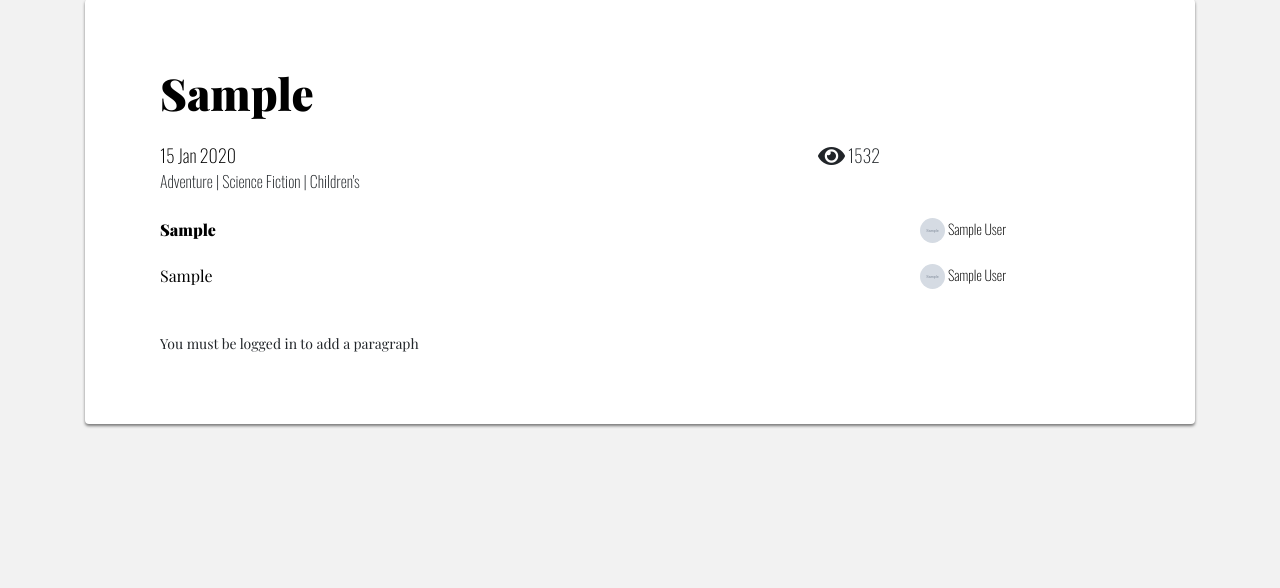
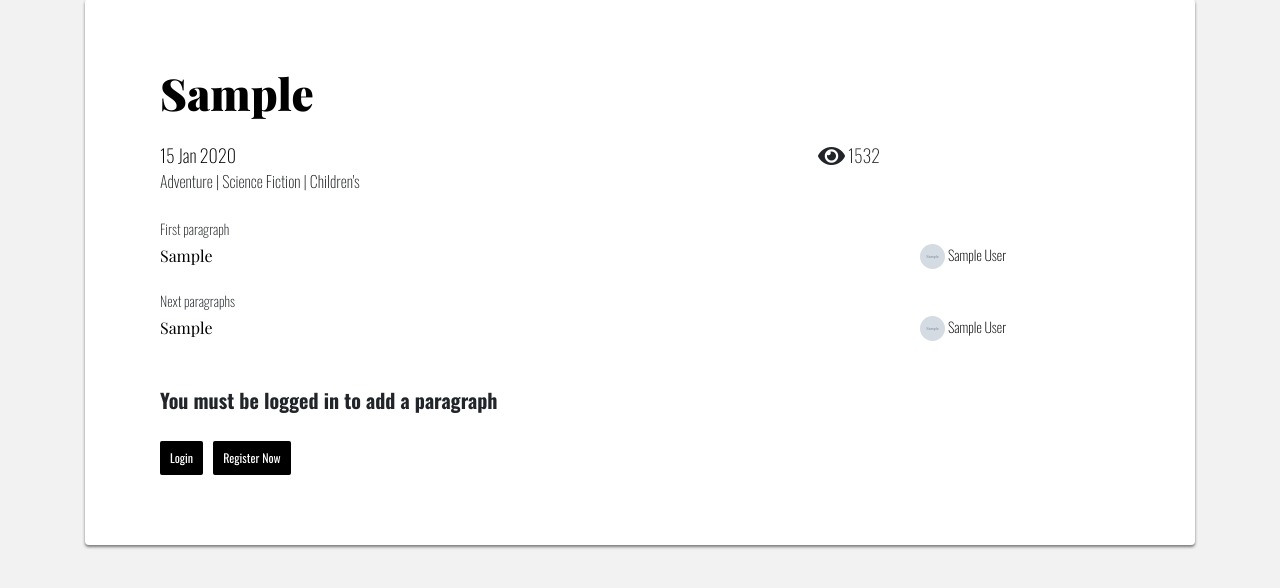
Before and after one commit to pig70/nextparanew, a Django app: a page that uses mainsite/templates/story_detail.html in a window 1280 px wide. Shown: the part 136-724 px from the top of the page. Run offline with Django 3.2, Linux system fonts and the light colour scheme; tables that the repository leaves empty hold one stand-in row (values such as "Sample post"); grey boxes marked "Sample" are stand-in pictures; some libraries are stand-ins or nearby versions.

Commit message:
More styling

```diff
--- a/mainsite/static/css/article.css
+++ b/mainsite/static/css/article.css
@@ -16,6 +16,7 @@
     font-weight: 900;
     line-height: 1.09;
     color: #000000;
+    padding-left: 0px;
 }
 
 .article-date-info {
@@ -49,10 +50,17 @@
     line-height: 1.5;
 }
 
+.article-sub-head {
+    font-family: "Oswald", serif;
+    font-size: 14px;
+    font-weight: 200;
+    margin-bottom: 5px;
+}
+
 .article-first-para {
     font-family: 'Playfair Display', serif;
     font-size: 16px;
-    font-weight: 900;
+    font-weight: 400;
     line-height: 1.5;
     color: #000000;
     margin: 0 40px 22px 0;
@@ -107,3 +115,9 @@ textarea:focus {
 .add-paragraph-container {
     margin-top: 10px;
 }
+
+.log-in-to-add-prompt-bold {
+    font-family: 'Oswald', serif;
+    font-size: 20px;
+    font-weight: 900;
+}
--- a/mainsite/static/css/base.css
+++ b/mainsite/static/css/base.css
@@ -21,6 +21,13 @@ h1 {
     font-size: 22px;
     font-weight: bold;
     margin-bottom: 25px;
+    padding-left: 15px;
+}
+
+h2 {
+    font-family: 'Oswald', serif;
+    font-size: 16px;
+    font-weight: 900;
 }
 
 .row {
@@ -99,7 +106,7 @@ h1 {
     border: 0;
     background-color: #000000;
     padding: 8px 10px;
-    margin-top: 10px;
+    margin: 10px 10px 0 0;
 }
 
 .login-logout {
--- a/mainsite/templates/home.html
+++ b/mainsite/templates/home.html
@@ -1,7 +1,7 @@
 {% extends 'base.html' %} {% block title %}Home | Nextparagraph{% endblock %} {% block content %}
 
 <h1>Latest paragraphs</h1>
-<div class="row no-gutters">
+<div class="row">
   {% for paragraph in new_paragraphs %}
   <div class="col-sm-12 col-md-6 col-lg-4">
     <div class="home-story-box d-flex flex-column">
--- a/mainsite/templates/story_detail.html
+++ b/mainsite/templates/story_detail.html
@@ -10,17 +10,22 @@
             <div class="row no-gutters">
                 <div class="below-headline-info col-sm-6 col-md-9 col-lg-9">
                     <div class="article-date-info">{{ story.story_publish_date|date:'d M Y' }}</div>
-    <div class="article-watchers"><i class="fa fa-eye fa-lg" id="watchers-eye-not-watched"></i><span class="watcher-number">1532</span></div>
+                    <div class="article-watchers"><i class="fa fa-eye fa-lg" id="watchers-eye-not-watched"></i><span
+                            class="watcher-number">1532</span></div>
                     <div class="article-tags">Adventure | Science Fiction | Children's</div>
 
                 </div>
+
                 {# The original story paragraph and author info#}
-                <div class="article-first-para col-sm-6 col-md-9 col-lg-9">{{ story.story_first_paragraph }}</div>
+                <div class="article-sub-head col-sm-6 col-md-9 col-lg-9">First paragraph</div>
+                <div class="article-first-para col-sm-6 col-md-9 col-lg-9">
+                    {{ story.story_first_paragraph }}</div>
                 {% if story.story_paragraph_author.author_image_name.author_image %}
                     <img src="{{ story.story_paragraph_author.author_image_name.author_image.url }}"
                          class="article-paragraph-author-image col-sm-12 col-md-auto col-lg-auto">{% endif %}
                 <div class="article-paragraph-author-name col-sm-12 col-md-auto col-lg-auto">{{ story.story_paragraph_author.get_full_name }}
                 </div>
+                <div class="article-sub-head col-sm-6 col-md-9 col-lg-9">Next paragraphs</div>
                 {% for paragraph in story_user_paragraphs %}
                     <div class="article-paragraph-text col-sm-6 col-md-9 col-lg-9">{{ paragraph.user_paragraph|linebreaksbr }}</div>
 
@@ -39,7 +44,11 @@
                             <button class="btn btn-primary black-button" type="submit" name="button">Add</button>
                         </form>
                     {% else %}
-                        <div>You must be logged in to add a paragraph</div>
+                        <div class="log-in-to-add-prompt-bold">
+                            <p>You must be logged in to add a paragraph</p>
+                            <a class="btn btn-primary black-button" href="{% url 'login' %}">Login</a><a
+                                class="btn btn-primary black-button" href="{% url 'register' %}">Register Now</a>
+                        </div>
                     {% endif %}
                 </div>
             </div>
```
Lines whose indentation alone changed are shown as unchanged.
